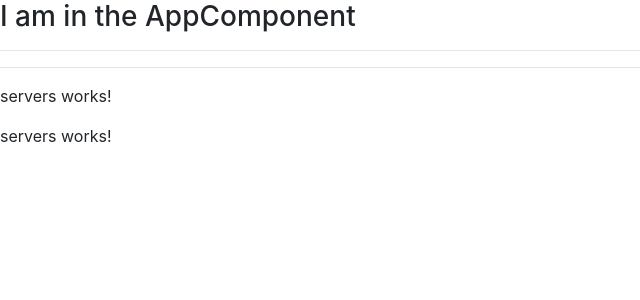
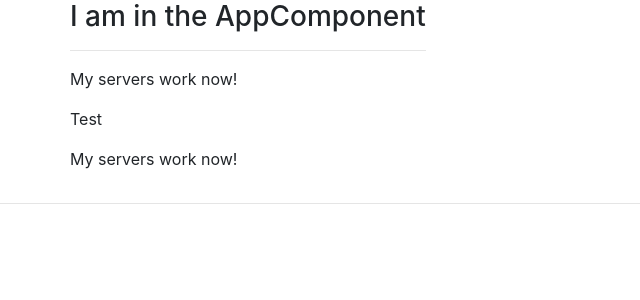
Before and after one commit to marinaysn/MMAngular, an Angular app in the folder apps/: page / in a window 1280 px wide. Shown: the top 300 px of the page, without its empty margins (0-640 px from the left). Built offline with nearby package versions, Linux system fonts and the light colour scheme.

Commit message:
adding some style and templates

```diff
--- a/apps/src/app/app.component.html
+++ b/apps/src/app/app.component.html
@@ -1,7 +1,14 @@
-<h3>I am in the AppComponent</h3>
+<div class="container">
+  <div class="row">
+    <div class="col-xs-12">
+      <h3>I am in the AppComponent</h3>
+
+      <hr />
+      <app-servers> loading...</app-servers>
+    </div>
+  </div>
+</div>
 
 <hr />
 
 <!-- <app-server></app-server> -->
-<hr />
-<app-servers> loading...</app-servers>
--- a/apps/src/app/app.component.ts
+++ b/apps/src/app/app.component.ts
@@ -6,5 +6,5 @@
   styleUrls: ['./app.component.css']
 })
 export class AppComponent {
-
+  // name = 'Marina\'s App';
 }
--- a/apps/src/app/server/server.component.html
+++ b/apps/src/app/server/server.component.html
@@ -1,3 +1,3 @@
 <p>
-    servers works!
+    My servers work now!
   </p>
--- a/apps/src/app/servers/servers.component.ts
+++ b/apps/src/app/servers/servers.component.ts
@@ -2,7 +2,10 @@
 
 @Component({
   selector: 'app-servers',
-  templateUrl: './servers.component.html',
+  template: `
+    <app-server></app-server>
+      <p>Test</p>
+    <app-server></app-server>`,
   styleUrls: ['./servers.component.css']
 })
 export class ServersComponent implements OnInit {
```
Also changed, not shown: apps/src/index.html (line endings or trailing spaces), 2 other files (tests, documents, lock files or other folders).
